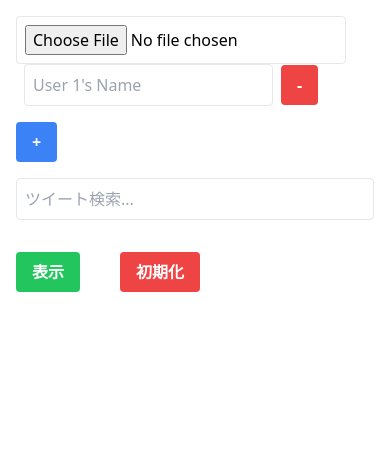
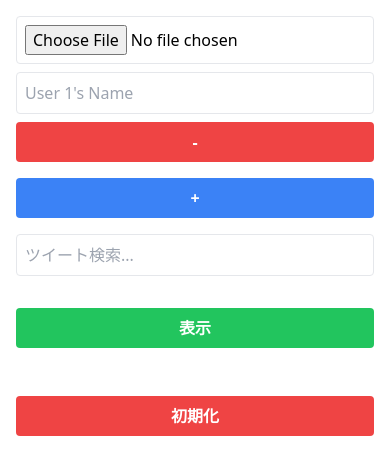
Before and after one commit to Shiryu-Toujima-1f10210346/MultiTwiArchiveViewer, a Next.js app: page / in a window 390 px wide. Shown: the top 474 px of the page. Built offline with nearby package versions, Linux system fonts and the light colour scheme.

Commit message:
responsive

```diff
--- a/src/pages/index.tsx
+++ b/src/pages/index.tsx
@@ -171,7 +171,7 @@
           <input
             type="file"
             accept=".js"
-            className="border p-2 rounded"
+            className="border p-2 rounded w-full md:w-auto"
             onChange={(e) =>
               handleUserInputChange(
                 index,
@@ -183,7 +183,7 @@
           <input
             type="text"
             placeholder={`User ${index + 1}'s Name`}
-            className="border p-2 rounded ml-2"
+            className="border p-2 rounded w-full md:w-auto md:ml-2 mt-2 md:mt-0"
             value={input.userName}
             onChange={(e) =>
               handleUserInputChange(index, input.file, e.target.value)
@@ -191,7 +191,7 @@
           />
           <button
             onClick={() => removeUserInput(index)}
-            className="ml-2 bg-red-500 hover:bg-red-700 text-white font-bold py-2 px-4 rounded"
+            className="w-full md:w-auto bg-red-500 hover:bg-red-700 text-white font-bold py-2 px-4 rounded mt-2 md:mt-0 md:ml-2"
           >
             -
           </button>
@@ -201,7 +201,7 @@
       {/* ユーザー入力フィールド追加ボタン */}
       <button
         onClick={addUserInput}
-        className="bg-blue-500 hover:bg-blue-700 text-white font-bold py-2 px-4 rounded mb-4"
+        className="w-full md:w-auto bg-blue-500 hover:bg-blue-700 text-white font-bold py-2 px-4 rounded mb-4"
       >
         +
       </button>
@@ -218,6 +218,7 @@
       </div>
 
       {/* ツイートを表示するボタン */}
+      <div className="flex flex-col md:flex-row justify-start gap-4 md:gap-64">
         <button
           onClick={displayTweets}
           className="bg-green-500 hover:bg-green-700 text-white font-bold py-2 px-4 rounded mt-4 mb-4"
@@ -230,11 +231,11 @@
             clearDB();
             clearTweets();
           }}
-        className="bg-red-500 hover:bg-red-700 text-white font-bold py-2 px-4 rounded mt-4 ml-10"
+          className="bg-red-500 hover:bg-red-700 text-white font-bold py-2 px-4 rounded mt-4 mb-4"
         >
           初期化
         </button>
-
+      </div>
       {/* ツイートの表示 */}
       <div id="timeline">
         {tweets.map((tweet, index) => (
```
Lines whose indentation alone changed are shown as unchanged.
